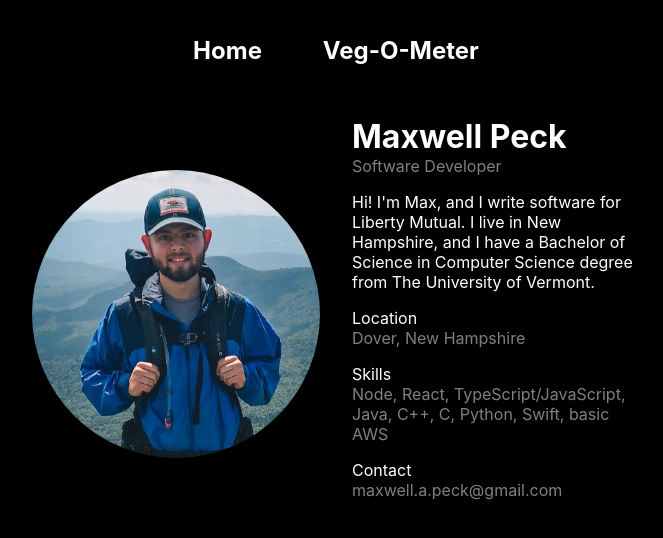
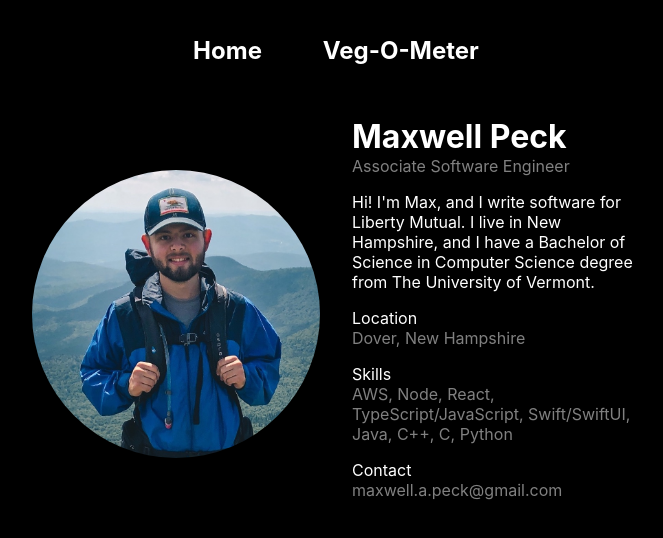
Before and after one commit to maxwellpeck/maxwellapeck, a React (Create React App) app: page / in a window 1280 px wide. Shown: the top 538 px of the page, without its empty margins (304-967 px from the left). Built offline with nearby package versions, Linux system fonts and the light colour scheme.

Commit message:
readme, other adjustments

```diff
--- a/src/App.tsx
+++ b/src/App.tsx
@@ -7,7 +7,6 @@ import './App.css';
 const App = (): JSX.Element => {
     return (
         <div className="App">
-
             <BrowserRouter>
                 <nav>
                     <Link className="navLink" to="/"><h2>Home</h2></Link>
--- a/src/components/Home/Home.tsx
+++ b/src/components/Home/Home.tsx
@@ -8,16 +8,16 @@ export const Home = (): JSX.Element => {
         <div className="Home">
             <div className="flex-container">
                 <div className="left">
-                    <img className="maxImg" src={max} alt="this is me!" />
+                    <img className="maxImg" src={max} alt="this is me" />
                 </div>
                 <div className="right">
                     <h1 className="title">Maxwell Peck</h1>
-                    <p className="subtitle">Software Developer</p>
+                    <p className="subtitle">Associate Software Engineer</p>
                     <p>Hi!  I'm Max, and I write software for Liberty Mutual.  I live in New Hampshire, and I have a Bachelor of Science in Computer Science degree from The University of Vermont.</p>
                     <p className="title">Location</p>
                     <p className="subtitle">Dover, New Hampshire</p>
                     <p className="title">Skills</p>
-                    <p className="subtitle">Node, React, TypeScript/JavaScript, Java, C++, C, Python, Swift, basic AWS</p>
+                    <p className="subtitle">AWS, Node, React, TypeScript/JavaScript, Swift/SwiftUI, Java, C++, C, Python</p>
                     <p className="title">Contact</p>
                     <p className="subtitle">maxwell.a.peck@gmail.com</p>
                 </div>
--- a/src/components/Vegometer/Vegometer.tsx
+++ b/src/components/Vegometer/Vegometer.tsx
@@ -3,7 +3,7 @@ import screenshot from './screenshot.png';
 import './Vegometer.css';
 
 export const Vegometer = (): JSX.Element => {
-    const vegometerURL = "https://apps.apple.com/us/app/veg-o-meter/id1560019489";
+    const vegometerURL = "https://apps.apple.com/us/app/veg-o-meter/id1560019489#?platform=iphone";
 
     return (
         <div className="Vegometer">
```
Also changed, not shown: public/manifest.json, 1 other file (tests, documents, lock files or other folders).
